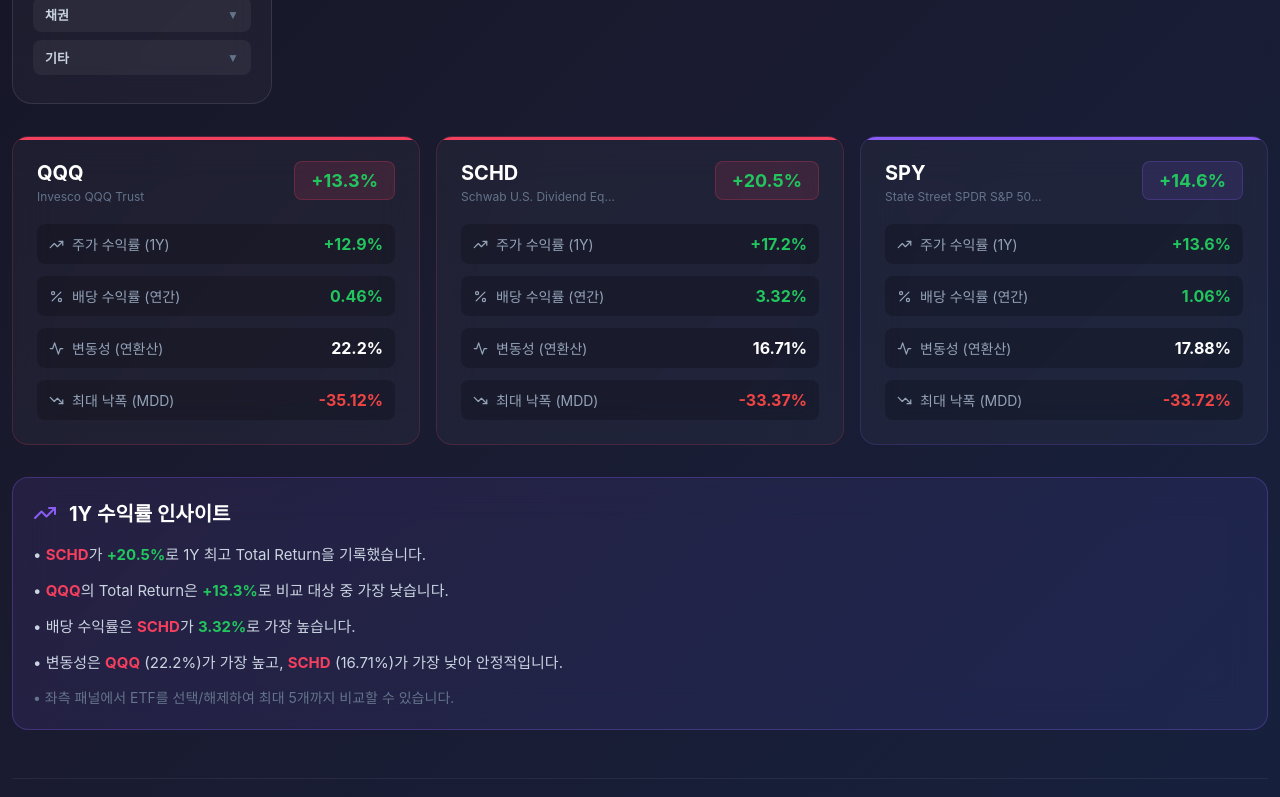
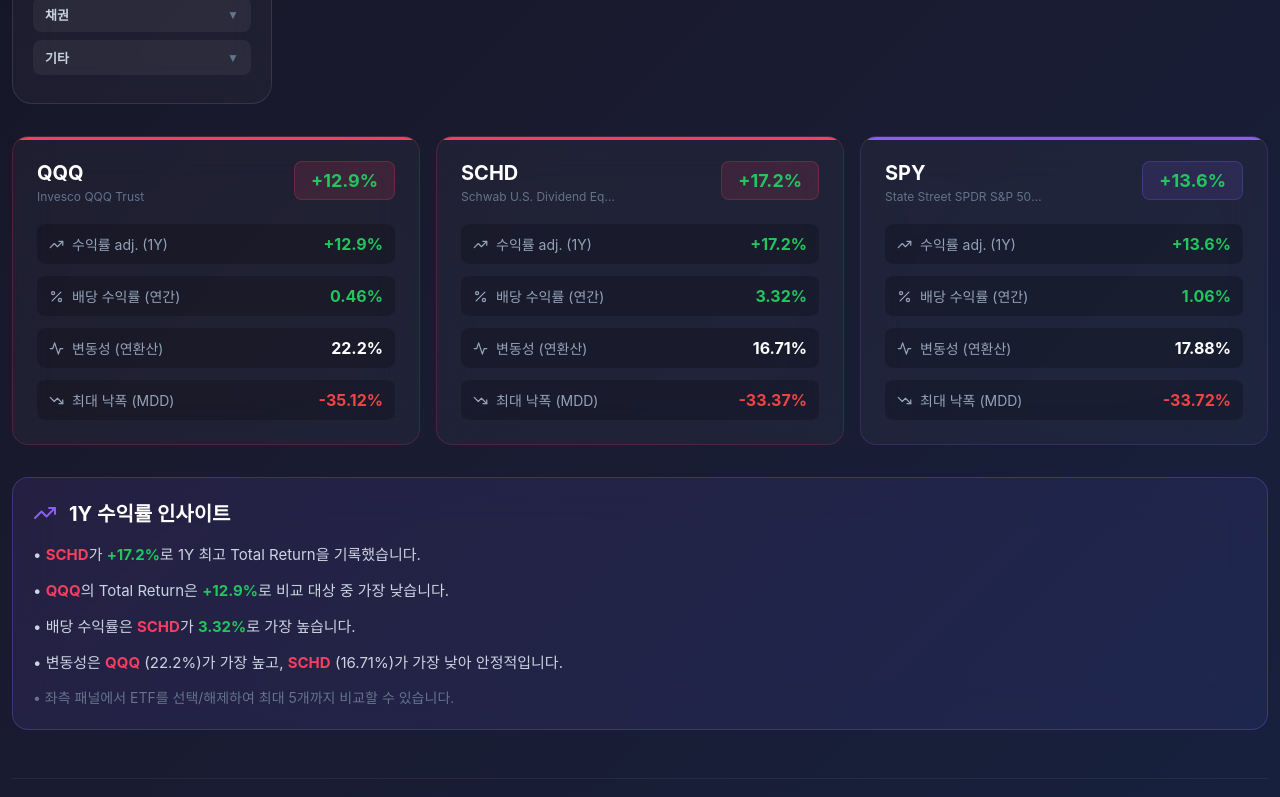
Before and after one commit to cpasuyong-blip/ETF-Dashboard, a Next.js app in the folder frontend/: page /backtest in a window 1280 px wide. Shown: the part 1090-1887 px from the top of the page. Built offline with nearby package versions, Linux system fonts and the light colour scheme.

Commit message:
TR 이중계산 수정: adj close = 배당 포함 TR이므로 배당 추가 제거

```diff
--- a/frontend/components/etf-backtest-chart.jsx
+++ b/frontend/components/etf-backtest-chart.jsx
@@ -209,12 +209,8 @@ export default function ETFBacktestChart() {
 
   const priceData = buildChartData(etf => etf.returns?.[selectedPeriod] ?? null);
   const dividendData = buildChartData(etf => etf.dividendYield ?? null);
-  const totalReturnData = buildChartData(etf => {
-    const priceRet = etf.returns?.[selectedPeriod];
-    const divYield = etf.dividendYield || 0;
-    if (priceRet == null) return null;
-    return Math.round((priceRet + divYield * PERIOD_YEARS[selectedPeriod]) * 100) / 100;
-  });
+  // adj close 자체가 배당 재투자 포함 TR이므로 별도 배당 추가 불필요
+  const totalReturnData = buildChartData(etf => etf.returns?.[selectedPeriod] ?? null);
 
   const statsData = selectedETFs.map(ticker => allEtfs.find(e => e.ticker === ticker)).filter(Boolean);
   const best = totalReturnData[0];
@@ -460,10 +456,8 @@ export default function ETFBacktestChart() {
           {statsData.map(etf => {
             const color = getColor(etf.ticker);
             const priceRet = etf.returns?.[selectedPeriod];
-            const divYield = etf.dividendYield || 0;
-            const totalRet = priceRet != null
-              ? Math.round((priceRet + divYield * PERIOD_YEARS[selectedPeriod]) * 100) / 100
-              : null;
+            // adj close 자체가 배당 재투자 포함 TR — 별도 배당 추가 불필요
+            const totalRet = priceRet ?? null;
             const { primary, secondary } = getDisplayLabel(etf);
             return (
               <div
@@ -513,7 +507,7 @@ export default function ETFBacktestChart() {
                   }}>
                     <div style={{ display: 'flex', alignItems: 'center', gap: '0.5rem' }}>
                       <TrendingUp size={15} color="#94a3b8" />
-                      <span style={{ fontSize: '0.875rem', color: '#94a3b8' }}>주가 수익률 ({selectedPeriod})</span>
+                      <span style={{ fontSize: '0.875rem', color: '#94a3b8' }}>수익률 adj. ({selectedPeriod})</span>
                     </div>
                     <span style={{ fontSize: '1rem', fontWeight: '700', color: priceRet != null && priceRet >= 0 ? '#22c55e' : '#ef4444' }}>
                       {priceRet != null ? `${priceRet >= 0 ? '+' : ''}${priceRet.toFixed(1)}%` : 'N/A'}
```
